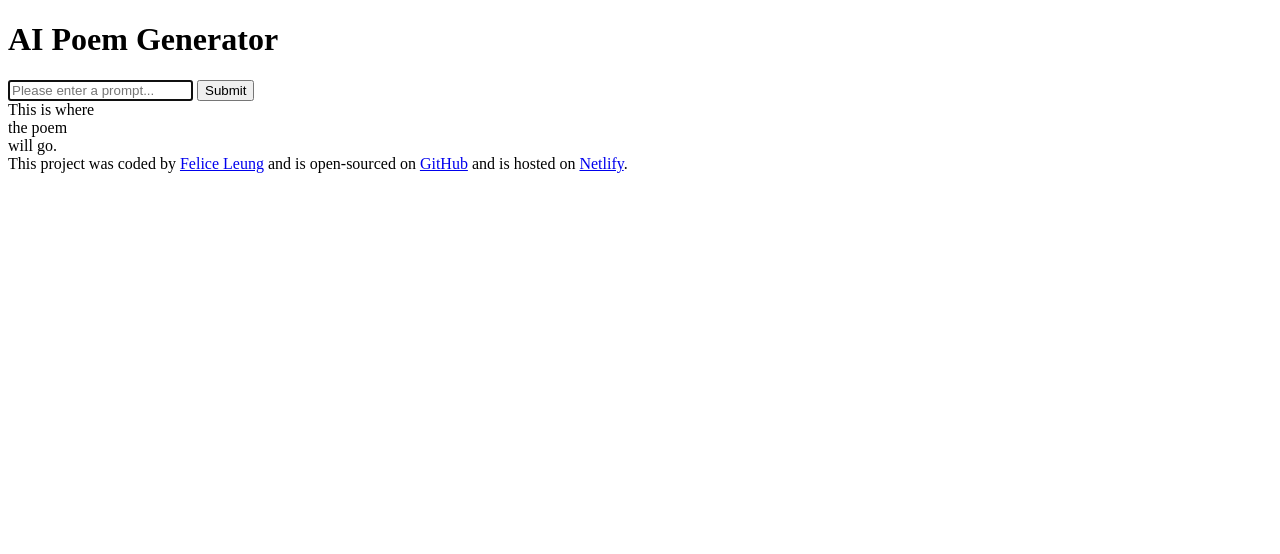
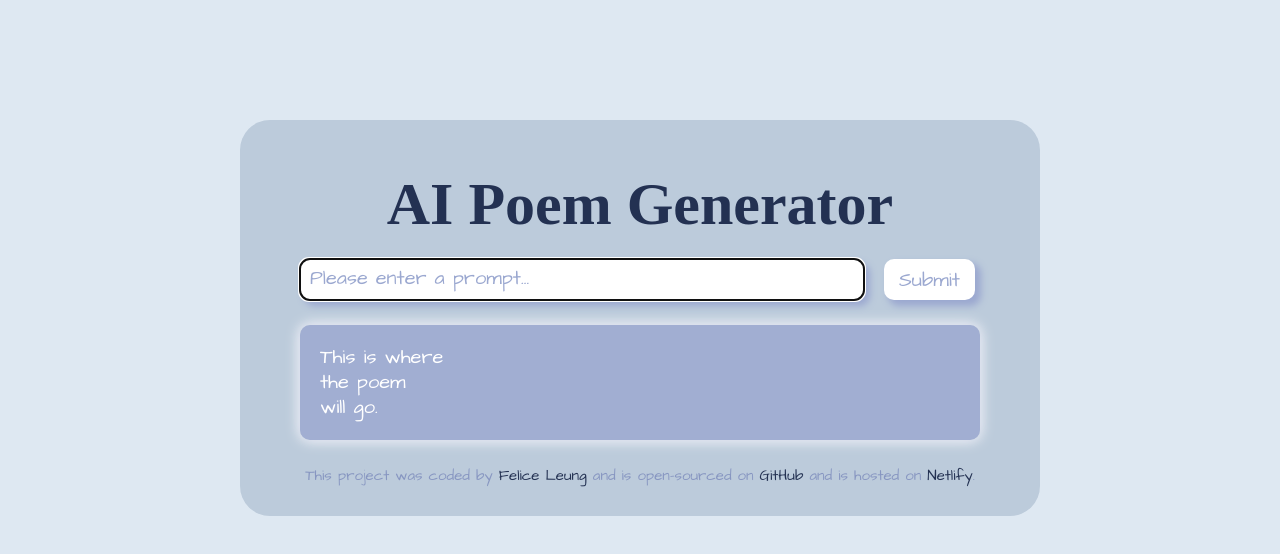
Before and after one commit to felicelhc/AI-POEMS-PROJ, a plain HTML site: page index.html in a window 1280 px wide. Drawn offline with Linux system fonts and the light colour scheme; a web font is replaced by a local one.

Commit message:
CSS added

```diff
--- a/index.html
+++ b/index.html
@@ -4,9 +4,22 @@
     <meta charset="UTF-8" />
     <meta name="viewport" content="width=device-width, initial-scale=1.0" />
     <link rel="stylesheet" href="src/styles.css" />
+    <link rel="preconnect" href="https://fonts.googleapis.com" />
+    <link rel="preconnect" href="https://fonts.gstatic.com" crossorigin />
+    <link
+      href="https://fonts.googleapis.com/css2?family=Mountains+of+Christmas:wght@400;700&display=swap"
+      rel="stylesheet"
+    />
+    <link rel="preconnect" href="https://fonts.googleapis.com" />
+    <link rel="preconnect" href="https://fonts.gstatic.com" crossorigin />
+    <link
+      href="https://fonts.googleapis.com/css2?family=Architects+Daughter&display=swap"
+      rel="stylesheet"
+    />
     <title>AI POET</title>
   </head>
   <body>
+    <div class="container">
       <header><h1>AI Poem Generator</h1></header>
       <main>
         <form>
@@ -27,14 +40,20 @@
       </main>
       <footer>
         This project was coded by
-      <a href="https://github.com/felicelhc" target="_blank">Felice Leung</a>
-      and is open-sourced on <a href="https://github.com/">GitHub</a> and is
-      hosted on
+        <a href="https://github.com/felicelhc" class="links" target="_blank"
+          >Felice Leung</a
+        >
+        and is open-sourced on
+        <a href="https://github.com/" class="links" target="_blank">GitHub</a>
+        and is hosted on
         <a
           href="https://www.netlify.com/?qgad=669861900644&qgterm=netlify&utm_source=google&utm_term=netlify&utm_campaign=GS_Connect:+Netlify+Brand&utm_medium=paid_search&hsa_acc=3888979506&hsa_cam=20355763121&hsa_grp=154990107550&hsa_ad=669861900644&hsa_src=g&hsa_tgt=kwd-309804753741&hsa_kw=netlify&hsa_mt=b&hsa_net=adwords&hsa_ver=3&gad_source=1&gclid=EAIaIQobChMI4pXm95q6gwMVmZFQBh0NdAImEAAYASAAEgJOA_D_BwE"
+          class="links"
+          target="_blank"
           >Netlify</a
         >.
       </footer>
+    </div>
     <script src="src/index.js"></script>
   </body>
 </html>
--- a/src/styles.css
+++ b/src/styles.css
@@ -0,0 +1,90 @@
+body {
+  background-color: #dee8f2;
+}
+
+.container {
+  background-color: #bccbdb;
+  border-radius: 30px;
+  font-family: "Architects Daughter", cursive;
+  font-size: 20px;
+  margin: 120px auto;
+  max-width: 700px;
+  padding: 30px 50px;
+}
+
+h1 {
+  color: #233152;
+  font-family: "Mountains of Christmas", serif;
+  font-size: 60px;
+  font-weight: 700;
+  margin: 20px auto;
+  text-align: center;
+}
+
+form {
+  display: flex;
+  margin: 0 10px;
+}
+
+#prompt-input {
+  border: #fff;
+  border-radius: 10px;
+  box-shadow: 5px 5px 7px 1px #9ba8d0;
+  font-family: "Architects Daughter", cursive;
+  font-size: 15px;
+  padding: 10px;
+  width: 80%;
+}
+
+input::placeholder {
+  color: #9ba8d0;
+  font-size: 20px;
+}
+
+#submit-button {
+  background: #fff;
+  border: #fff;
+  border-radius: 10px;
+  box-shadow: 5px 5px 7px 1px #9ba8d0;
+  color: #9ba8d0;
+  font-family: "Architects Daughter", cursive;
+  font-size: 20px;
+  margin-left: 20px;
+  padding: 5px 15px;
+}
+
+#submit-button:hover {
+  background: #9ba8d0;
+  box-shadow: 5px 5px 7px 1px #fff;
+  color: #fff;
+  transition: all 200ms ease-in-out;
+}
+
+#poem-space {
+  background: rgba(155, 168, 208, 0.8);
+  border-radius: 10px;
+  box-shadow: 0 0 10px #d8dcec, 0 0 15px #fff;
+  color: #fff;
+  display: flex;
+  font-size: 20px;
+  line-height: 25px;
+  margin: 25px auto;
+  max-width: 640px;
+  padding: 20px;
+}
+
+footer {
+  color: #8796c1;
+  font-size: 15px;
+  margin-top: 10px;
+  text-align: center;
+}
+
+.links {
+  color: #233152;
+  text-decoration: none;
+}
+
+.links:hover {
+  color: #ba9ab1;
+}
```
Lines whose indentation alone changed are shown as unchanged.
